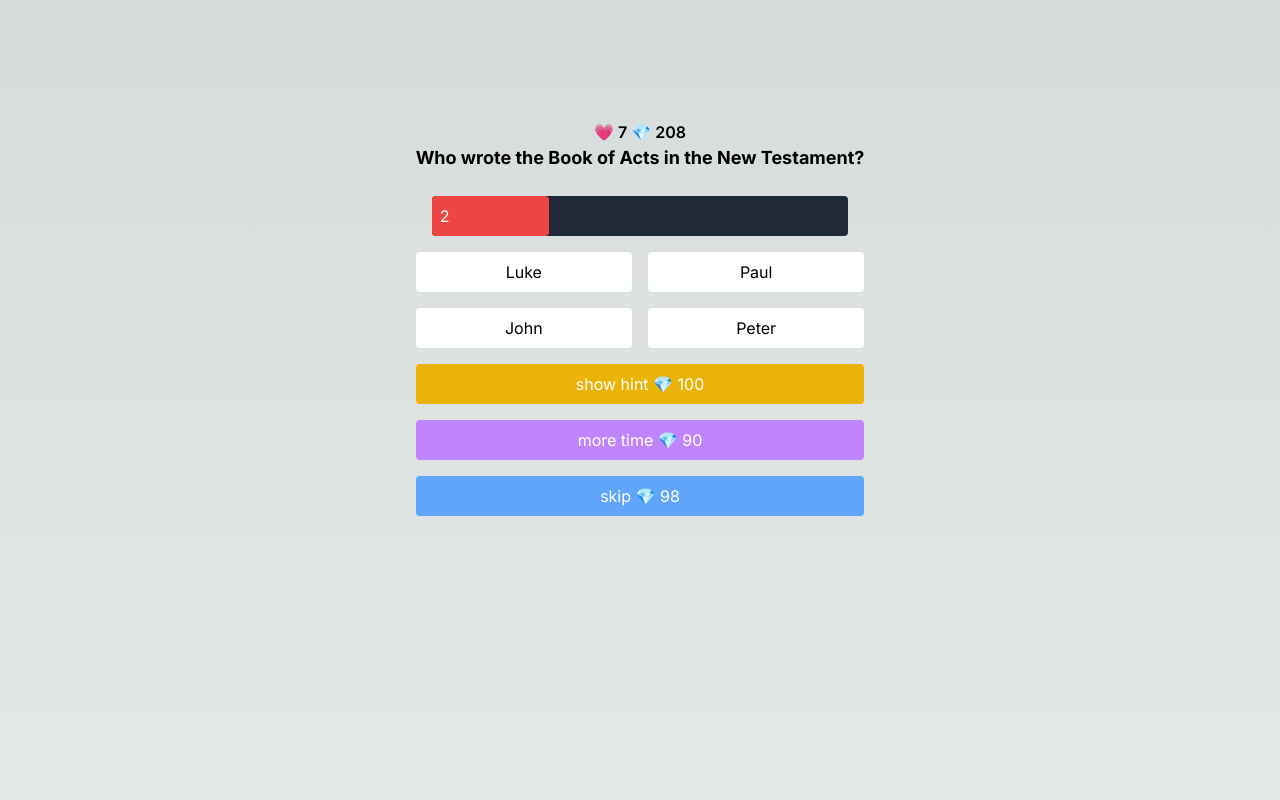
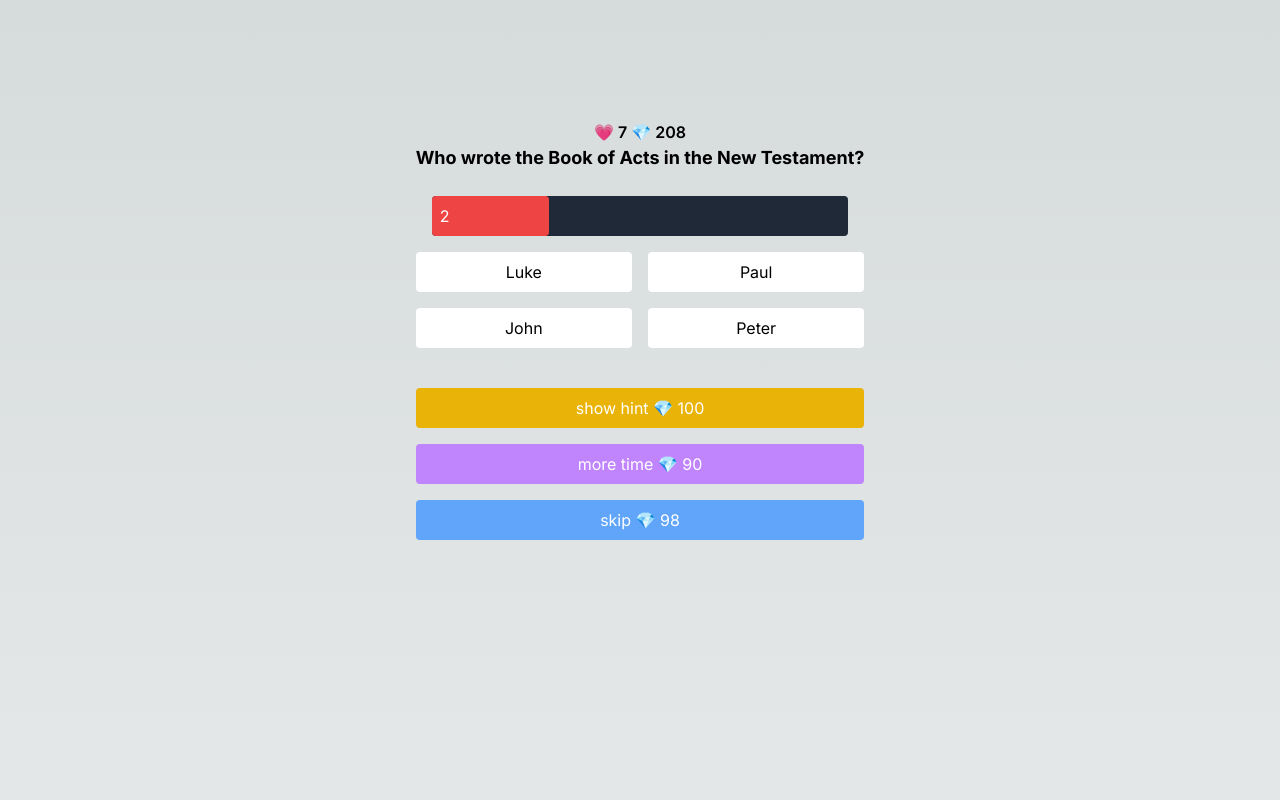
Before and after one commit to tshepo-ncube/bible-quiz, a Next.js app: page / in a window 1280 px wide. Shown: the top 800 px of the page. Built offline with nearby package versions, Linux system fonts and the light colour scheme.

Commit message:
Add files via upload
3

```diff
--- a/components/QuizComponent.jsx
+++ b/components/QuizComponent.jsx
@@ -160,6 +160,7 @@ export default function QuizComponent() {
         ) : (
           <></>
         )}
+        <div className="mt-6">
           <button
             onClick={handleHint}
             className="bg-yellow-500 text-white w-full mt-4 p-2 rounded hover:bg-green-800"
@@ -171,9 +172,10 @@ export default function QuizComponent() {
             more time &#x1f48e; 90
           </button>
 
-        <button className="bg-blue-400 text-white w-full mt-4 p-2 rounded hover:bg-purple-800">
+          <button className="bg-blue-400 text-white w-full mt-4 p-2 rounded hover:bg-blue-800">
             skip &#x1f48e; 98
           </button>
+        </div>
       </div>
     </main>
   );
```
Lines whose indentation alone changed are shown as unchanged.
